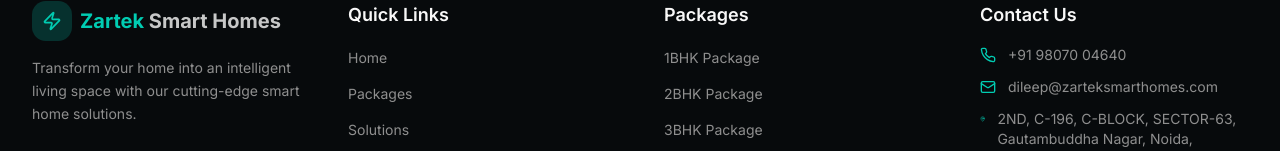
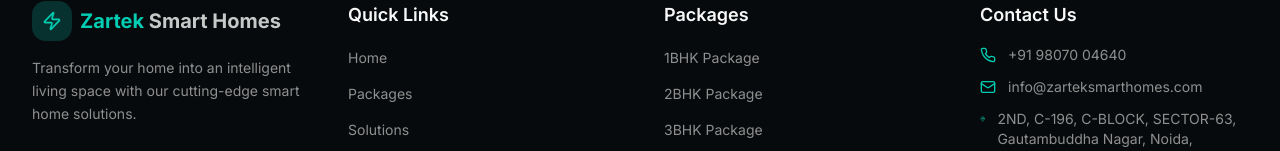
Before and after one commit to krishnaa-awasthi/zarket-smart-homes, a Next.js app: page / in a window 1280 px wide. Shown: the part 4706-4857 px from the top of the page. Built offline with nearby package versions, Linux system fonts and the light colour scheme.

Commit message:
email info fixed

```diff
--- a/components/contact/contact-info.tsx
+++ b/components/contact/contact-info.tsx
@@ -19,8 +19,8 @@ const contactMethods = [
   {
     icon: Mail,
     label: "Email",
-    value: "dileep@zarteksmarthomes.com",
-    href: "mailto:dileep@zarteksmarthomes.com",
+    value: "info@zarteksmarthomes.com",
+    href: "mailto:info@zarteksmarthomes.com",
     description: "We reply within 24 hours",
   },
   {
--- a/components/footer.tsx
+++ b/components/footer.tsx
@@ -97,7 +97,7 @@ export function Footer() {
                 </li>
                 <li className="flex items-center gap-3 text-muted-foreground text-sm">
                   <Mail className="w-4 h-4 text-primary" />
-                  dileep@zarteksmarthomes.com
+                  info@zarteksmarthomes.com
                 </li>
                 <li className="flex items-start gap-3 text-muted-foreground text-sm">
                   <MapPin className="w-4 h-4 text-primary mt-0.5" />
```
